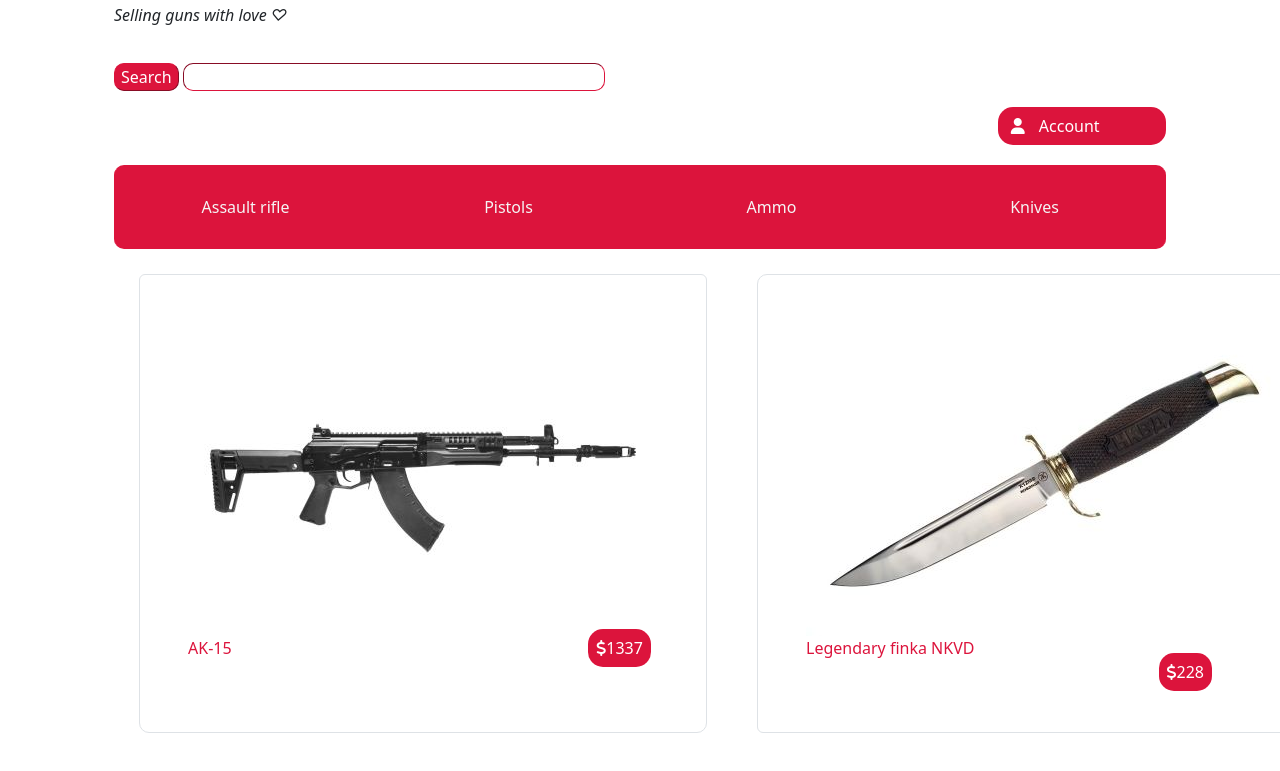
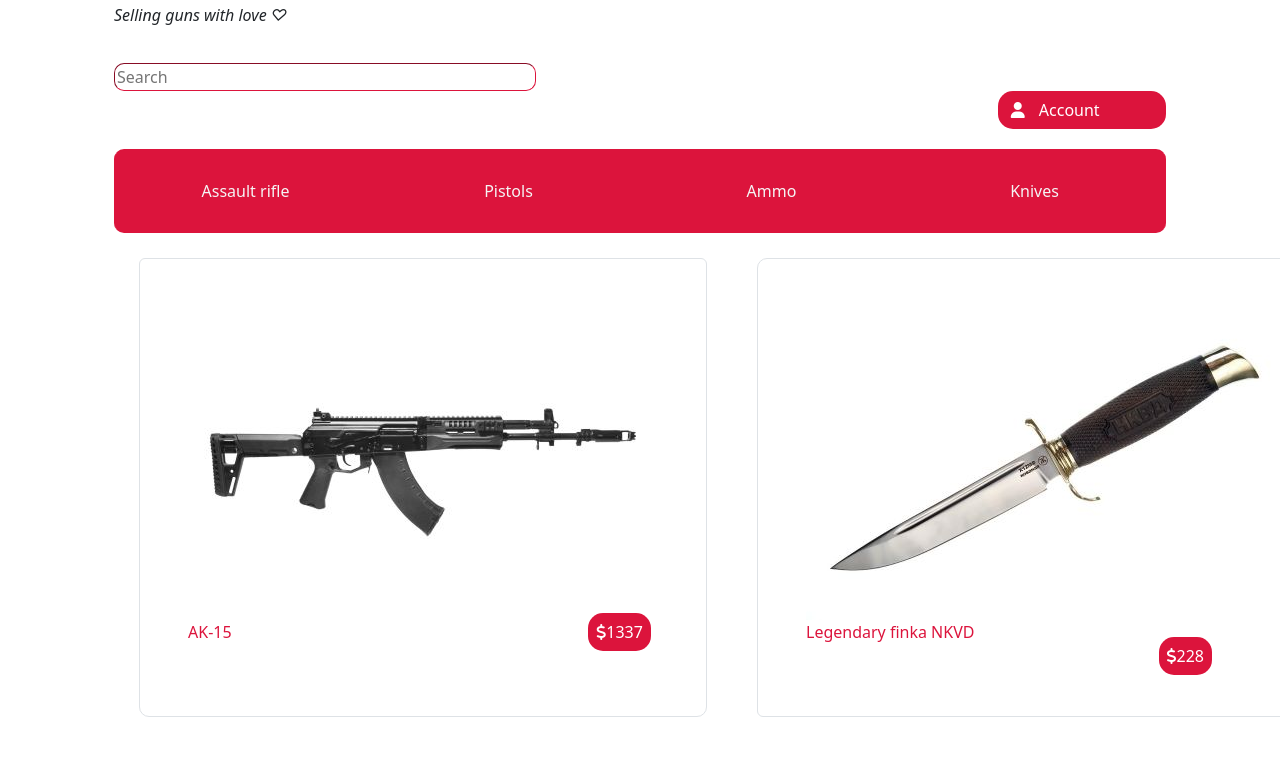
Before and after one commit to KuriAndKame/GunsmithCats-Gunshop-, a plain HTML site: page index.html in a window 1280 px wide. Shown: the part 103-874 px from the top of the page. Drawn offline with nearby package versions, Linux system fonts and the light colour scheme.

Commit message:
добавил search-bar и изменил добавление продуктов в список товаров

```diff
--- a/index.html
+++ b/index.html
@@ -45,12 +45,9 @@
           </div>
         </div>
         <div class="col-lg-12">
-          <form id="SearchForm">
-            <p class="basicText">
-              <button type="button"class="basicBtn"  id="SearchBtn ">Search</button>
-              <input type="search" maxlength="25" size="40" name="search" class="basicInput" id="Search" required/>
-            </p>
-          </form>
+          <div class = "search-bar">
+            <input type="text" maxlength="25" size="40" name="search" class="basicInput js-input-search" id="Search" placeholder="Search" required/>
+          </div>
         </div>
         <div class="col-lg-12">
           <div class="regLog d-flex align-items-center">
@@ -64,6 +61,7 @@
       </div>
       <div class="row">
         <div class="col-lg-12">
+
           <div class="navbar">
             <a href="/assaultRifle.html" class="no-underline">Assault rifle</a>
             <a href="/pistols.html" class="no-underline">Pistols</a>
@@ -72,7 +70,8 @@
           </div>
         </div>
           <div class="col-lg-6">
-            <ul class="list-group flex-row">
+            <ul class="list-group flex-row js-product-list">
+              <!--
                 <li class="list-group-item flex-fill align-items-center p-5 border-top">
                   <a href="/ak15.html" class="no-underline">
                     <img src="/images/ak15-6.jpg">
@@ -91,12 +90,14 @@
                     </span>
                   </a>
                 </li>
+                -->
             </ul>
           </div>
       </div>
       <div class="col-lg-9 hidden-md-down">
       </div>
     </div>
+    <script type="module" src="js/main.js"></script>
     <script src="script.js"></script>
     <script src="https://cdn.jsdelivr.net/npm/bootstrap@5.3.3/dist/js/bootstrap.bundle.min.js" integrity="sha384-YvpcrYf0tY3lHB60NNkmXc5s9fDVZLESaAA55NDzOxhy9GkcIdslK1eN7N6jIeHz" crossorigin="anonymous"></script>
     <script src="https://cdn.jsdelivr.net/npm/@popperjs/core@2.11.8/dist/umd/popper.min.js" integrity="sha384-I7E8VVD/ismYTF4hNIPjVp/Zjvgyol6VFvRkX/vR+Vc4jQkC+hVqc2pM8ODewa9r" crossorigin="anonymous"></script>
--- /dev/null
+++ b/js/main.js
@@ -0,0 +1,11 @@
+import { renderProductCards } from "./modules/productCards.js";
+import products from "./products.js";
+import { filter } from "./modules/productFilter.js";
+
+window.addEventListener('DOMContentLoaded', () => {
+    const productsContainer = document.querySelector('.js-product-list')
+
+    renderProductCards(products, productsContainer)
+    filter(products, productsContainer)
+
+})
--- /dev/null
+++ b/js/modules/productCards.js
@@ -0,0 +1,34 @@
+const renderProductCard = ({id, nameOfGood, typeOfGood, price, count, photo, info, refPath}) => {
+    const li = document.createElement('li')
+    li.classList.add('list-group-item', 'flex-fill', 'align-items-center', 'p-5', 'border-top')
+
+    li.innerHTML = `
+                  <a href="${refPath}" class="no-underline">
+                    <img src="${photo}">
+                    ${nameOfGood}
+                    <span class="tag tag-default tag-pill pull-xs-right hidden-xs-down">
+                      <i class="fa-solid fa-dollar-sign" aria-hidden="true"></i>${price}
+                    </span>
+                  </a>
+    `
+
+    return li
+}
+
+const appendProductCard = (product, container) => {
+    container.append(product)
+}
+
+
+const renderProductCards = (products, container) => {
+    container.innerHTML = ''
+    products.forEach((product) => {
+        const card = renderProductCard(product)
+        console.log('card: ', card)
+        appendProductCard(card, container)
+    })
+}
+
+export{
+    renderProductCards
+}
--- /dev/null
+++ b/js/modules/productFilter.js
@@ -0,0 +1,31 @@
+import { renderProductCards } from "./productCards.js"
+
+
+const filter = (products, productContainer) => {
+    const inputSearch = document.querySelector('.js-input-search')
+
+    const filterProducts = (filterInputSearch) => {
+        let filteredProducts = products.filter((product) => {
+            if(filterInputSearch && !product.nameOfGood.toLowerCase().includes(filterInputSearch.toLowerCase())){
+                return false
+            }
+            return true
+        })
+        return filteredProducts
+    }
+
+    const handleSearchInput = () => {
+        inputSearch.addEventListener("input", applyFilters)
+    }
+
+    const applyFilters = () => {
+        const filteredProducts = filterProducts(inputSearch.value)
+        renderProductCards(filteredProducts, productContainer)
+    }
+
+    handleSearchInput()
+}
+
+export{
+    filter
+}
--- /dev/null
+++ b/js/products.js
@@ -0,0 +1,28 @@
+const products = [
+    {
+        id: 1,
+        nameOfGood: "AK-15",
+        typeOfGood: "Assault Rifle",
+        price: 1337,
+        count: 288,
+        photo: [
+            "/images/ak15-6.jpg"
+        ],
+        info: "big boobie",
+        refPath:"/ak15.html"
+    },
+    {
+        id: 2,
+        nameOfGood: "Legendary finka NKVD",
+        typeOfGood: "Knife",
+        price: 228,
+        count: 1337,
+        photo: [
+            "/images/finka-5.jpg"
+        ],
+        info: "small boobie",
+        refPath:"/finkankvd.html"
+    }
+]
+
+export default products
```
Lines whose indentation alone changed are shown as unchanged.
